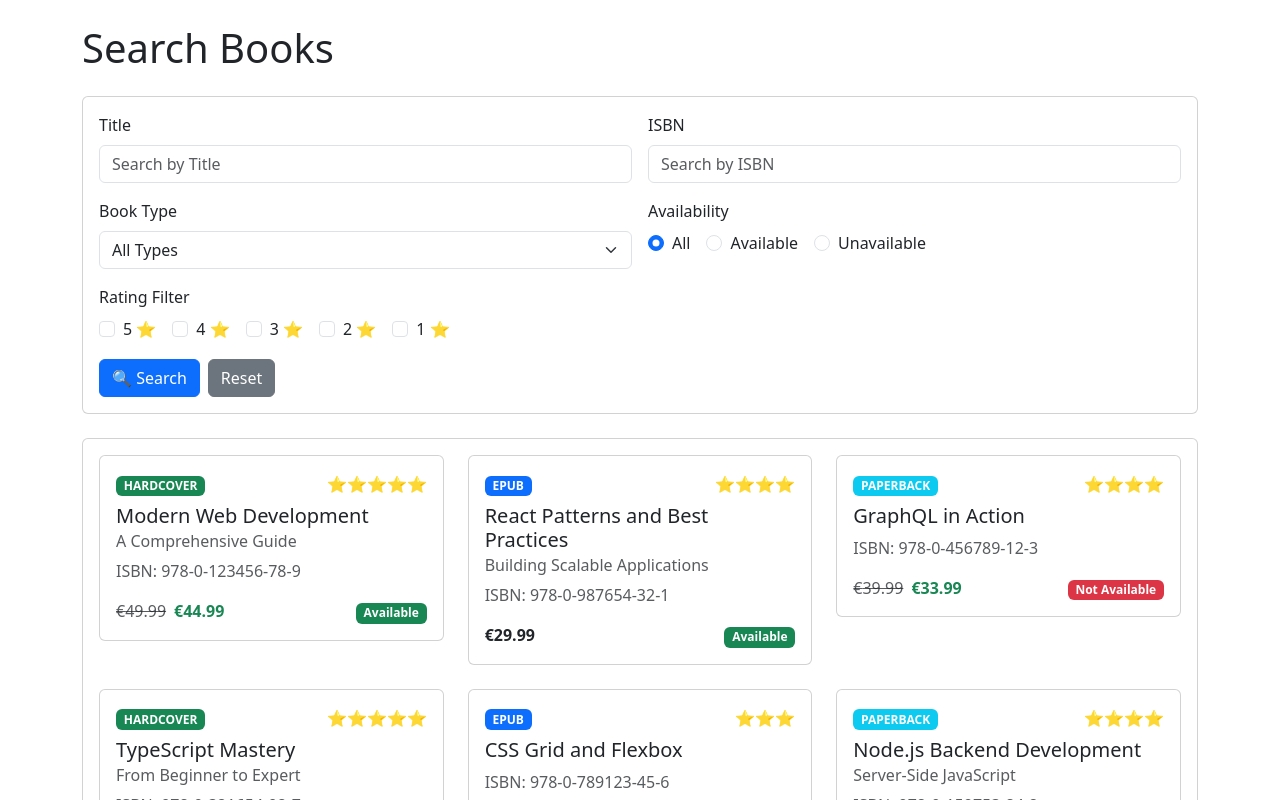
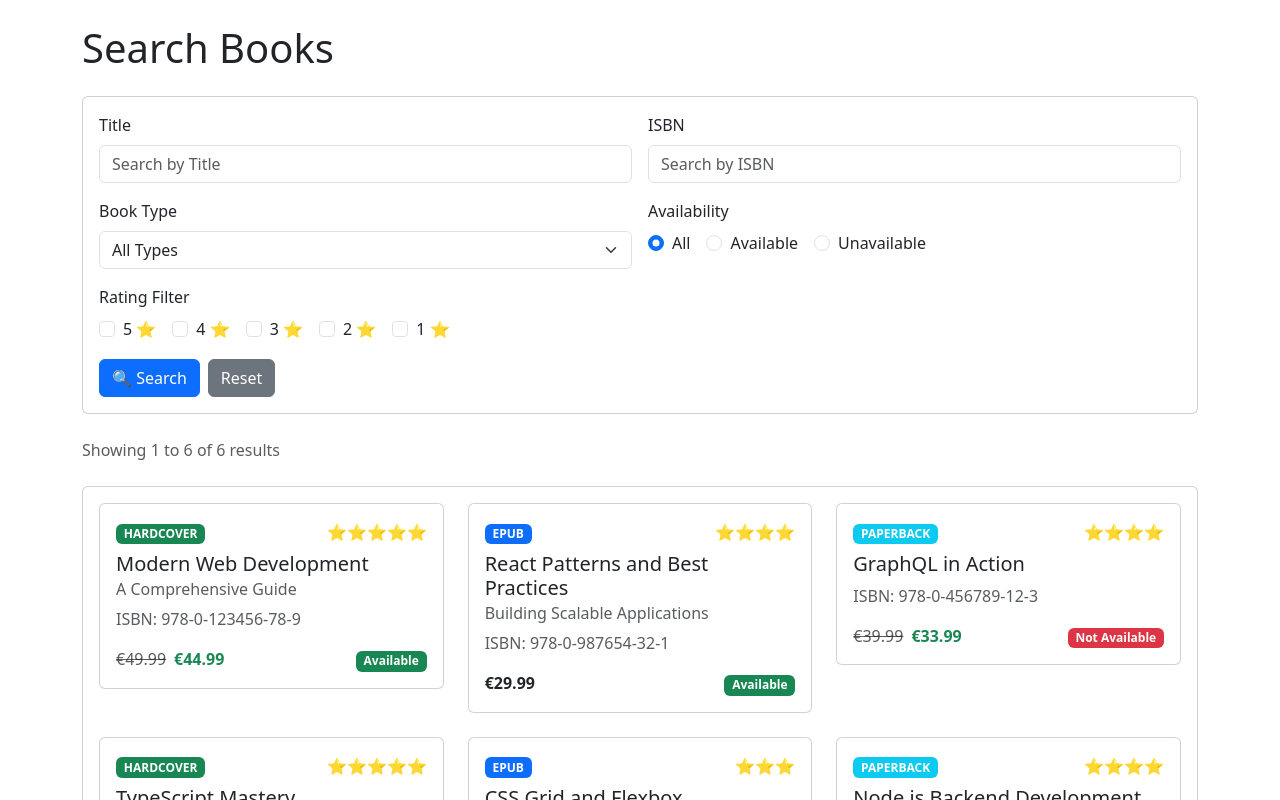
Before and after one commit to inesoetling/SPA-mit-React-Next-GraphQL, a Next.js app in the folder frontend/: page /search in a window 1280 px wide. Shown: the top 800 px of the page. Built offline with nearby package versions, Linux system fonts and the light colour scheme.

Commit message:
fix(search): Anzeige der Ergebnisanzahl ergänzt

```diff
--- a/frontend/src/app/search/page.tsx
+++ b/frontend/src/app/search/page.tsx
@@ -194,6 +194,10 @@ export default function SearchPage() {
     startIndex + resultsPerPage,
   );
 
+  const totalResults = filteredBooks.length;
+  const showingFrom = totalResults === 0 ? 0 : startIndex + 1;
+  const showingTo = Math.min(startIndex + resultsPerPage, totalResults);
+
   return (
     <Container className="py-4">
       <h1>Search Books</h1>
@@ -347,6 +351,11 @@ export default function SearchPage() {
       </Card>
 
       {/* Ergebnisbereich */}
+
+      <div className="mt-4 text-muted">
+        Showing {showingFrom} to {showingTo} of {totalResults} results
+      </div>
+
       <Card className="mt-4">
         <Card.Body>
           {isLoading && (
```
